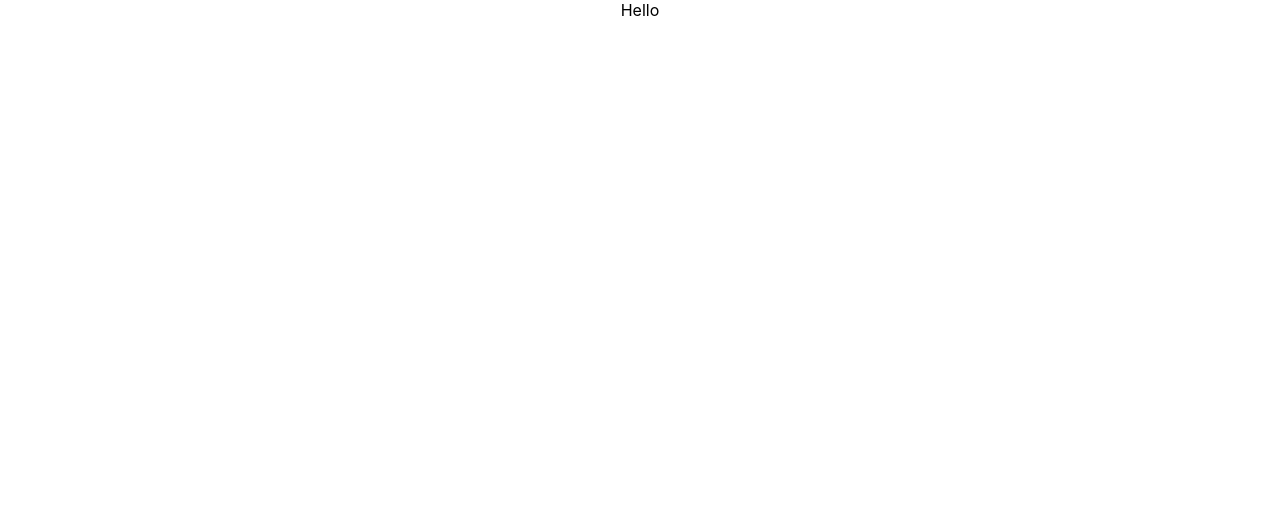
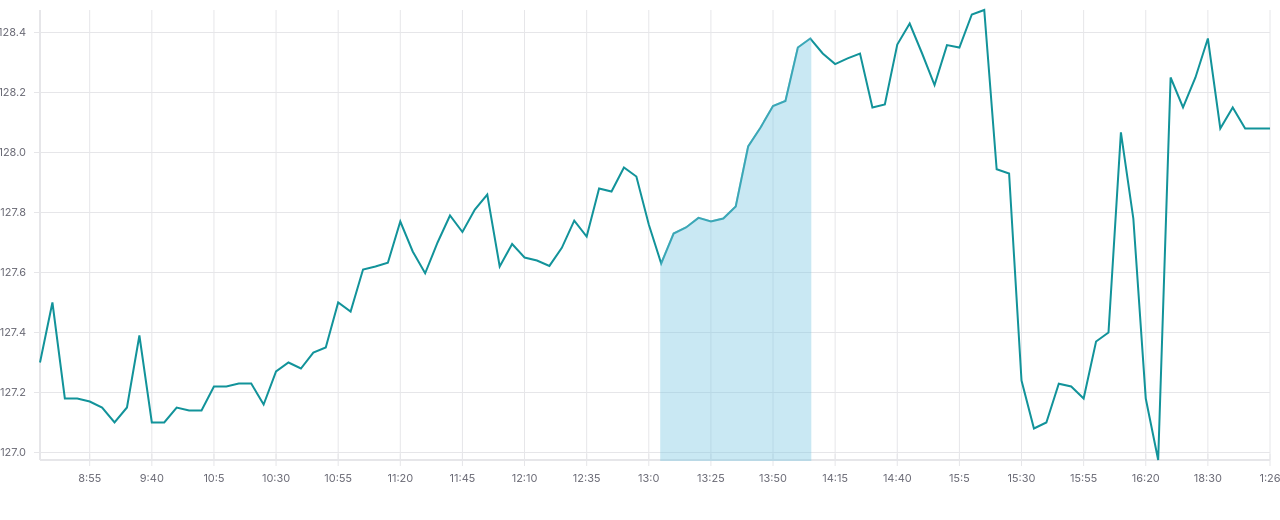
Before and after one commit to arms1997/React-Viz-Graphs, a React (Create React App) app: page / in a window 1280 px wide. Shown: the top 520 px of the page. Built offline with nearby package versions, Linux system fonts and the light colour scheme.

Commit message:
line graph with area underneath

```diff
--- a/src/App.js
+++ b/src/App.js
@@ -1,4 +1,3 @@
-import logo from "./logo.svg";
 import "./App.css";
 
 //Graph Import
@@ -7,7 +6,7 @@ import Graph from "./components/Graph";
 function App() {
   return (
     <div className="App">
-      <Graph />
+      <Graph lineWithBubble />
     </div>
   );
 }
--- a/src/components/Graph.jsx
+++ b/src/components/Graph.jsx
@@ -1,3 +1,5 @@
+import LineGraphBubble from "./line-graph-with-bubble";
+
 export default function Graph(props) {
-  return <div>Hello</div>;
+  return <div>{props.lineWithBubble && <LineGraphBubble />}</div>;
 }
--- /dev/null
+++ b/src/components/line-graph-with-bubble/index.jsx
@@ -0,0 +1,33 @@
+import {
+  FlexibleWidthXYPlot,
+  AreaSeries,
+  LineSeries,
+  Hint,
+  XAxis,
+  YAxis,
+  VerticalGridLines,
+  HorizontalGridLines,
+} from "react-vis";
+import "../../../node_modules/react-vis/dist/style.css";
+
+import { parser, xAxisParser } from "../../samples/parser";
+import DATA from "../../samples/alpha_vantage";
+
+export default function LineGraphBubble(props) {
+  const alphaData = parser({ ...DATA });
+
+  const areaData = alphaData.filter((data) => data.x > 50 && data.x < 64);
+
+  return (
+    <div>
+      <FlexibleWidthXYPlot height={500}>
+        <VerticalGridLines />
+        <HorizontalGridLines />
+        <XAxis tickFormat={(v) => xAxisParser(v, DATA)} />
+        <YAxis />
+        <LineSeries data={alphaData} animation />
+        <AreaSeries data={areaData} opacity={0.4} animation />
+      </FlexibleWidthXYPlot>
+    </div>
+  );
+}
```
